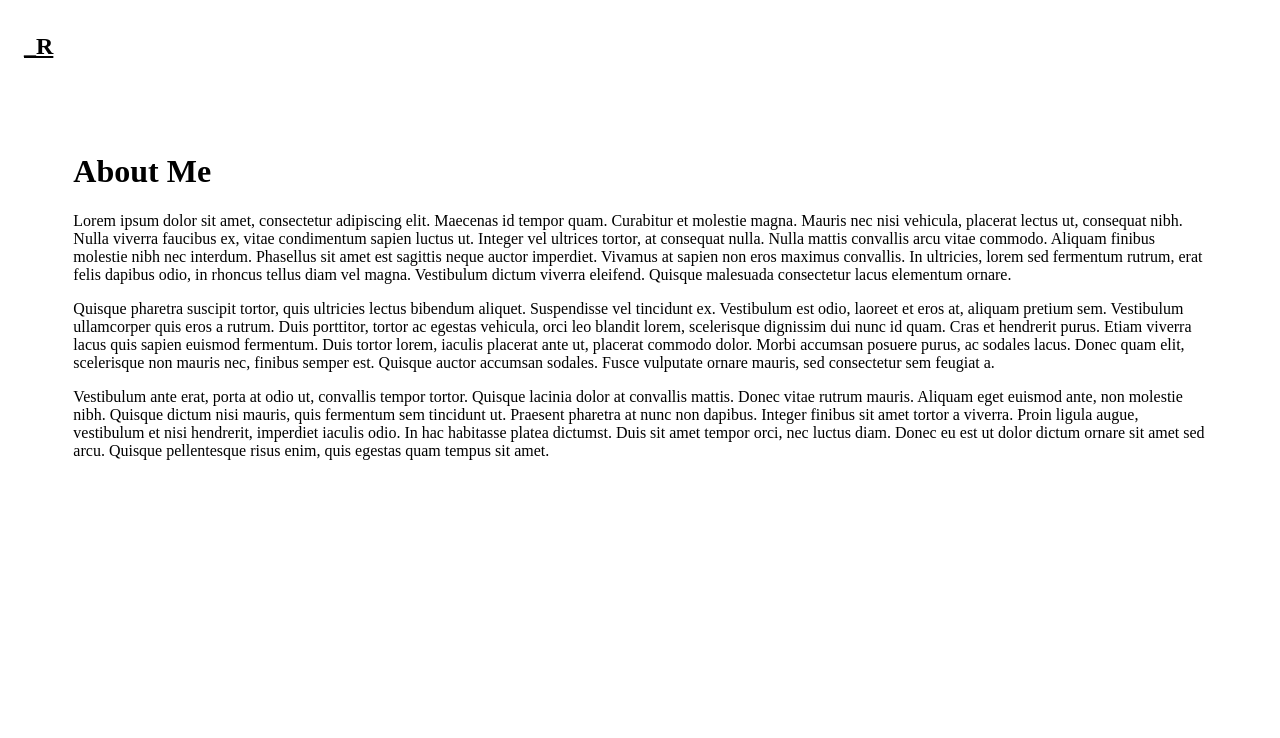
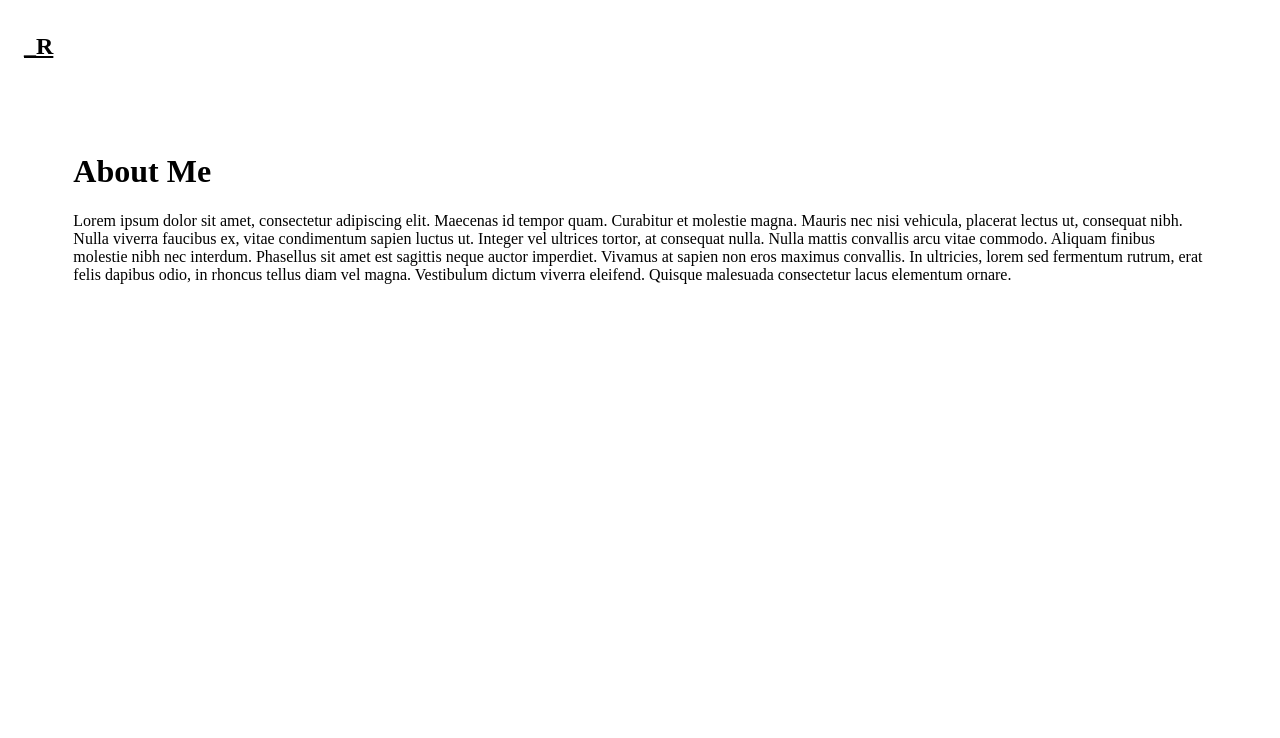
Before and after one commit to remusa/renems.com, a Gatsby site: page /about in a window 1280 px wide. Shown: the top 738 px of the page. Built offline with nearby package versions, Linux system fonts and the light colour scheme; Gatsby itself is replaced by a stand-in of ours.

```diff
--- a/src/pages/about.js
+++ b/src/pages/about.js
@@ -18,27 +18,6 @@
       tellus diam vel magna. Vestibulum dictum viverra eleifend. Quisque malesuada consectetur lacus
       elementum ornare.
     </p>
-
-    <p>
-      Quisque pharetra suscipit tortor, quis ultricies lectus bibendum aliquet. Suspendisse vel
-      tincidunt ex. Vestibulum est odio, laoreet et eros at, aliquam pretium sem. Vestibulum
-      ullamcorper quis eros a rutrum. Duis porttitor, tortor ac egestas vehicula, orci leo blandit
-      lorem, scelerisque dignissim dui nunc id quam. Cras et hendrerit purus. Etiam viverra lacus
-      quis sapien euismod fermentum. Duis tortor lorem, iaculis placerat ante ut, placerat commodo
-      dolor. Morbi accumsan posuere purus, ac sodales lacus. Donec quam elit, scelerisque non mauris
-      nec, finibus semper est. Quisque auctor accumsan sodales. Fusce vulputate ornare mauris, sed
-      consectetur sem feugiat a.
-    </p>
-
-    <p>
-      Vestibulum ante erat, porta at odio ut, convallis tempor tortor. Quisque lacinia dolor at
-      convallis mattis. Donec vitae rutrum mauris. Aliquam eget euismod ante, non molestie nibh.
-      Quisque dictum nisi mauris, quis fermentum sem tincidunt ut. Praesent pharetra at nunc non
-      dapibus. Integer finibus sit amet tortor a viverra. Proin ligula augue, vestibulum et nisi
-      hendrerit, imperdiet iaculis odio. In hac habitasse platea dictumst. Duis sit amet tempor
-      orci, nec luctus diam. Donec eu est ut dolor dictum ornare sit amet sed arcu. Quisque
-      pellentesque risus enim, quis egestas quam tempus sit amet.
-    </p>
   </Layout>
 )
 
--- a/src/pages/index.js
+++ b/src/pages/index.js
@@ -29,7 +29,8 @@
         <BasicInfo />
         <Featured projectImgs={featuredImgData} />
         <Projects projectImgs={projectImgData} />
-        <Contact href='#contact' />
+        <Contact />
+        {/* href='#contact'  */}
       </ArticleStyles>
     </Layout>
   )
```
